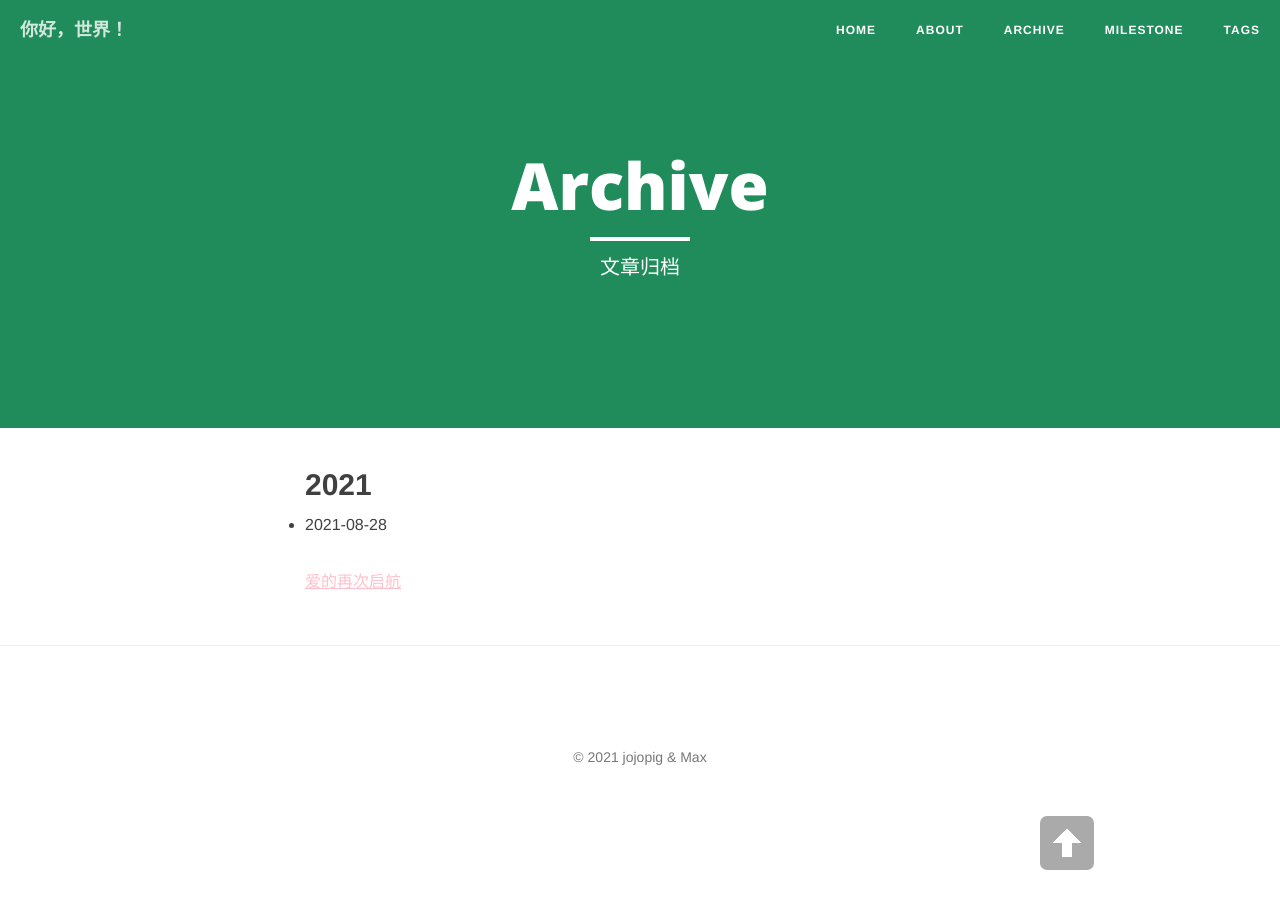
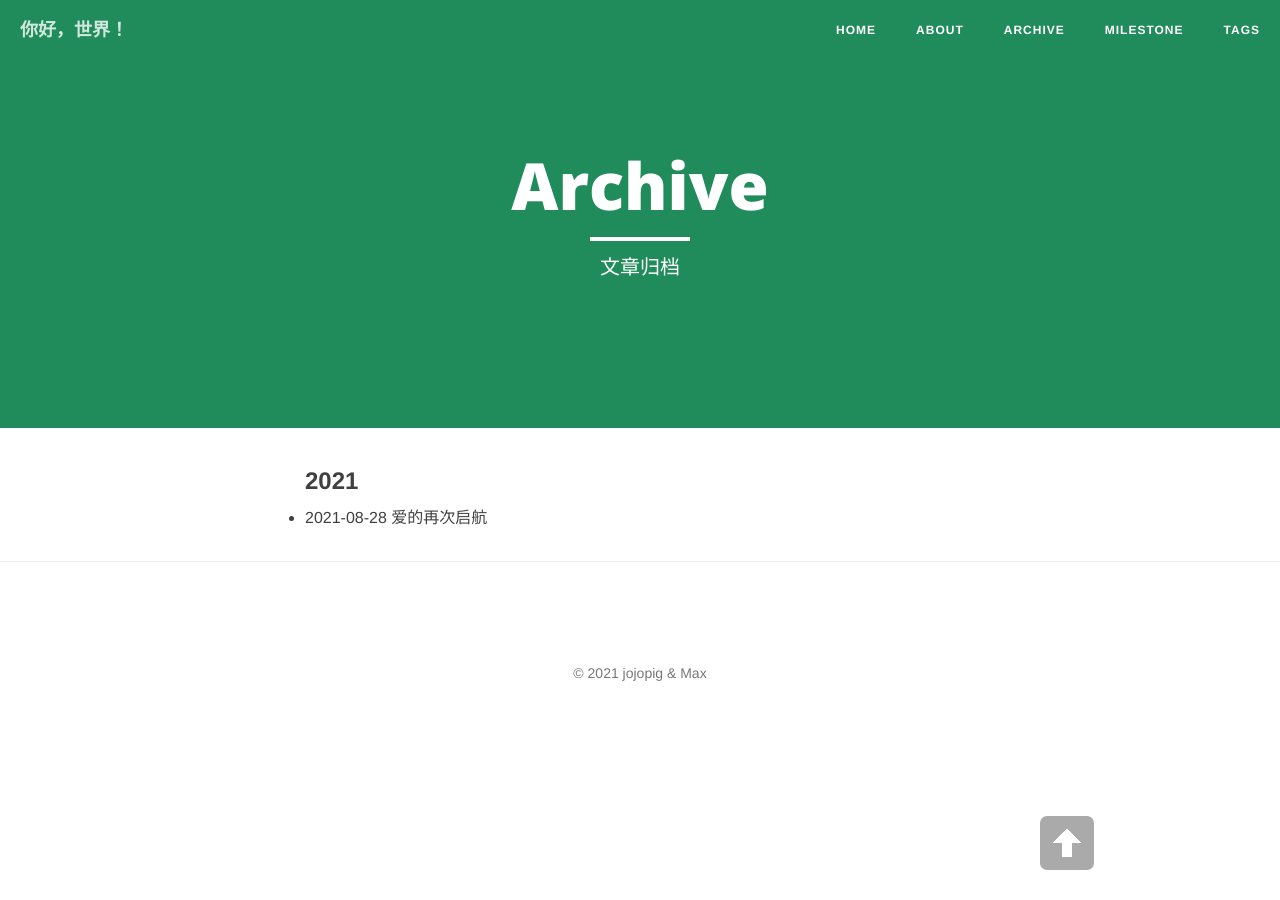
Before and after one commit to GaopanHuang/gaopanhuang.github.io, a Jekyll site: the page built from archive.md, in a window 1280 px wide. Built offline with Jekyll 4.4.1, drawn with Linux system fonts in a browser that asks for light colours; nearby versions of some CDN libraries.

Commit message:
Update archive.md

```diff
--- a/archive.md
+++ b/archive.md
@@ -11,11 +11,11 @@ header-img: "img/green.jpg"
   {% capture y %}{{post.date | date:"%Y"}}{% endcapture %}
   {% if year != y %}
     {% assign year = y %}
-    <h2 class="listing-seperator">{{ y }}</h2>
+    <h3 class="listing-seperator">{{ y }}</h3>
   {% endif %}
   <li class="listing-item">
     <time datetime="{{ post.date | date:"%Y-%m-%d" }}">{{ post.date | date:"%Y-%m-%d" }}</time>
-    <a href="{{ post.url }}" title="{{ post.title }}"><u style="color:pink"><p style="color:pink">{{ post.title }}</p></u></a>
+    <a href="{{ post.url }}" title="{{ post.title }}">{{ post.title }}</a>
   </li>
 {% endfor %}
 </ul>
```
